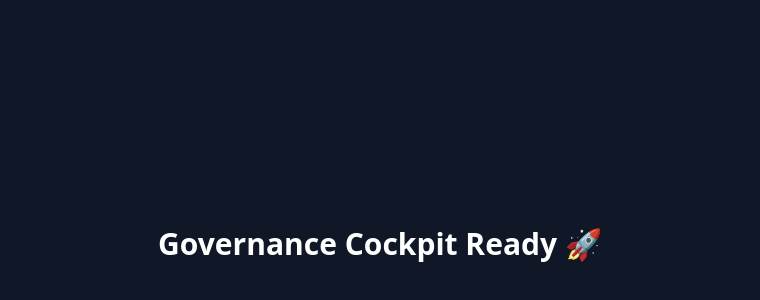
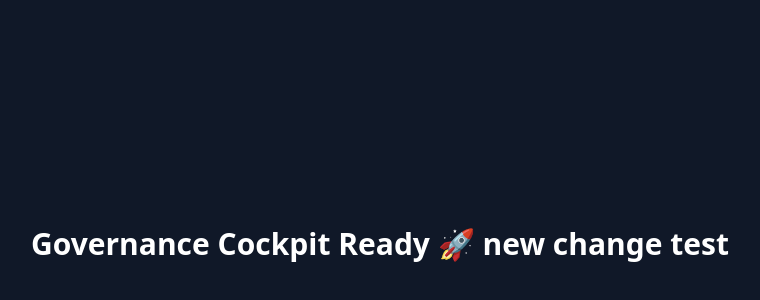
Before and after one commit to Tejpraval/tms, a React app in the folder Frontend/: page / in a window 1280 px wide. Shown: the part 156-456 px from the top of the page, without its empty margins (260-1020 px from the left). Built offline with nearby package versions, Linux system fonts and the light colour scheme; the HTML template or start-up script is replaced by a standard one.

Commit message:
test after changing .git from server folder to main folder

```diff
--- a/Frontend/src/app/App.tsx
+++ b/Frontend/src/app/App.tsx
@@ -3,7 +3,7 @@ import '../index.css'
 function App() {
   return (
     <div className="min-h-screen flex items-center justify-center bg-gray-900 text-white text-3xl font-bold">
-      Governance Cockpit Ready 🚀
+      Governance Cockpit Ready 🚀 new change test
     </div>
   )
 }
```
Also changed, not shown: 1 other file (tests, documents, lock files or other folders).
